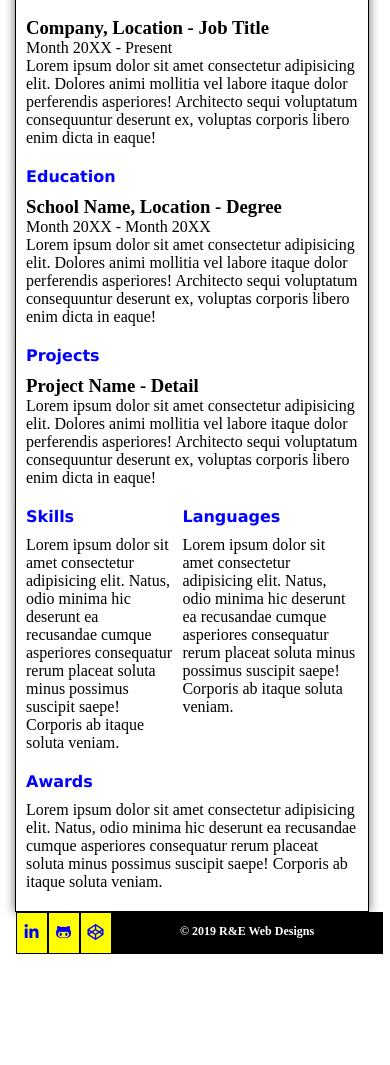
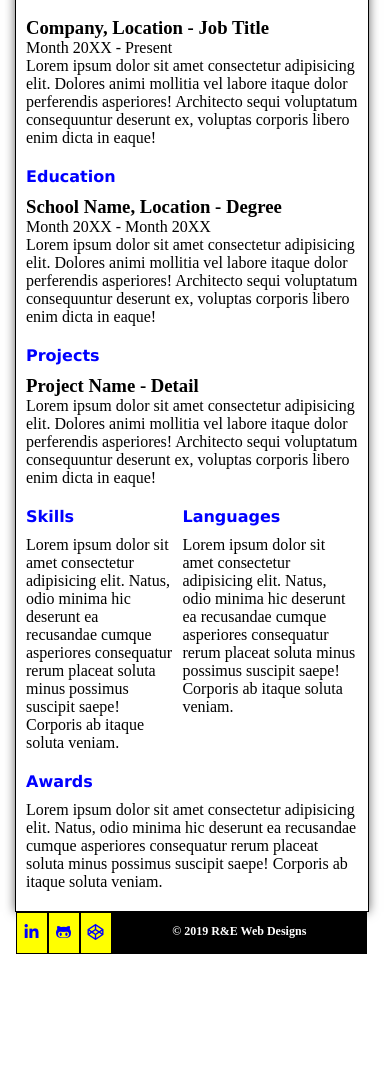
Before and after one commit to vronney/resume-layout, a plain HTML site: page index.html in a window 390 px wide. Shown: the part 774-1839 px from the top of the page. Drawn offline with Linux system fonts and the light colour scheme.

Commit message:
adjusted width of copyright-tab

```diff
--- a/style.css
+++ b/style.css
@@ -642,7 +642,7 @@ h4 {
   }
 
   .copyright-tab {
-    width: 69VW;
+    width: 65vw;
   }
 
   .copyright-text {
```
